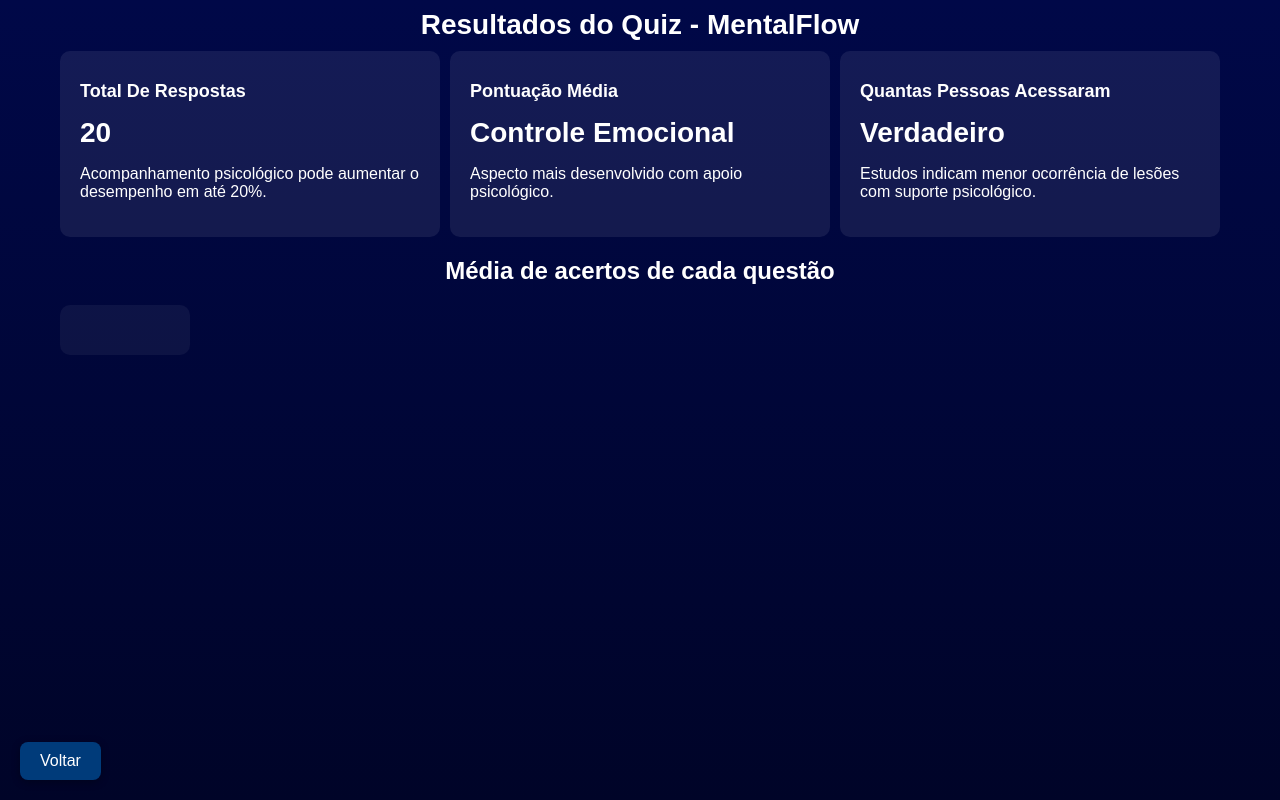
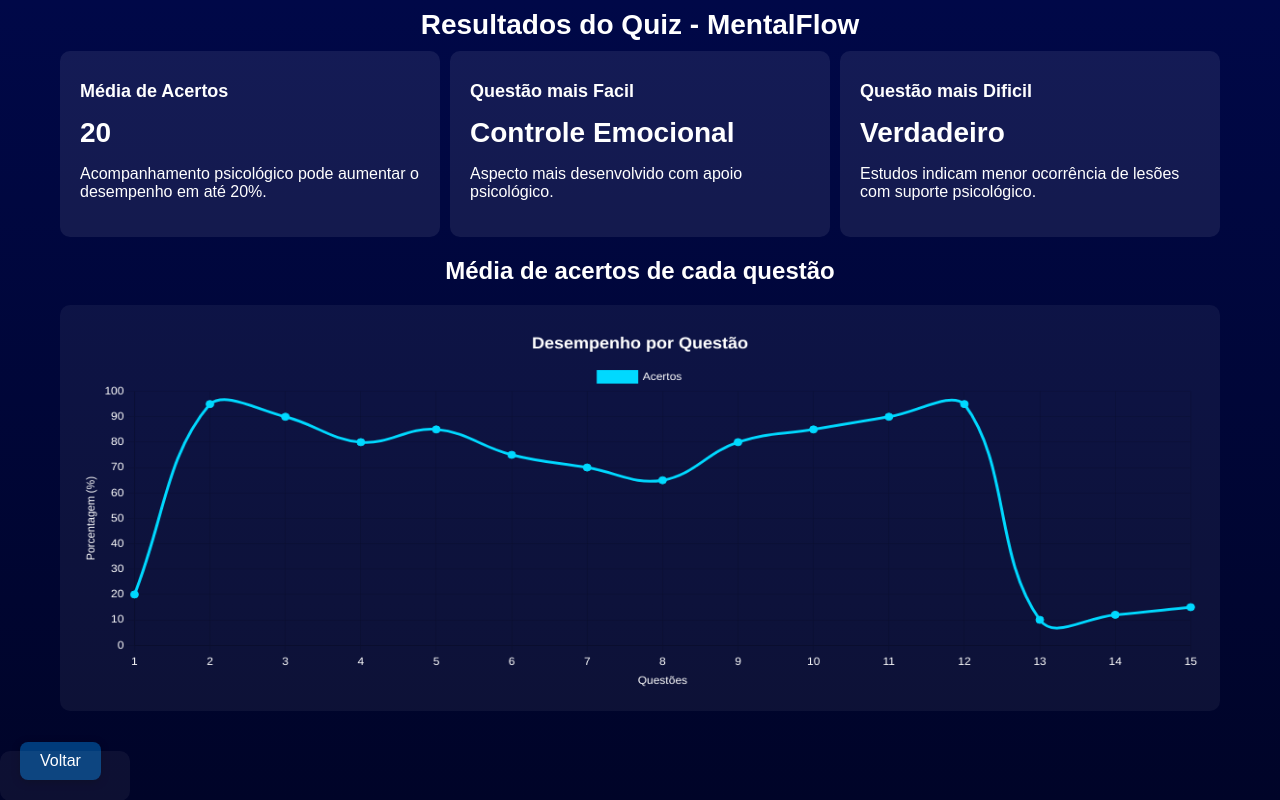
Before and after one commit to gustavobmf24/MentalFlow, a website: page public/simulador.html in a window 1280 px wide. Drawn offline with nearby package versions, Linux system fonts and the light colour scheme.

```diff
--- a/public/simulador.html
+++ b/public/simulador.html
@@ -1,5 +1,6 @@
 <!DOCTYPE html>
 <html lang="pt-BR">
+
 <head>
   <meta charset="UTF-8">
   <title>Dashboard MentalFlow</title>
@@ -8,23 +9,24 @@
 
 
 </head>
+
 <body>
   <div class="container">
     <h1>Resultados do Quiz - MentalFlow</h1>
 
     <div class="cards">
       <div class="card">
-        <h2>Total De Respostas</h2>
+        <h2>Média de Acertos</h2>
         <div class="valor">20</div>
         <p>Acompanhamento psicológico pode aumentar o desempenho em até 20%.</p>
       </div>
       <div class="card">
-        <h2>Pontuação Média</h2>
+        <h2>Questão mais Facil</h2>
         <div class="valor">Controle Emocional</div>
         <p>Aspecto mais desenvolvido com apoio psicológico.</p>
       </div>
       <div class="card">
-        <h2>Quantas Pessoas Acessaram</h2>
+        <h2>Questão mais Dificil</h2>
         <div class="valor">Verdadeiro</div>
         <p>Estudos indicam menor ocorrência de lesões com suporte psicológico.</p>
       </div>
@@ -37,11 +39,15 @@
   <!-- BOTÃO VOLTAR -->
   <button class="botao-voltar" onclick="voltarPagina()">Voltar</button>
 
+  <!-- Adicione este canvas no local onde deseja exibir o gráfico -->
+  <canvas id="grafico" width="800" height="400"></canvas>
+
+  <script src="https://cdn.jsdelivr.net/npm/chart.js"></script>
   <script>
-    const labels = ['1', '2', '3', '4', '5', '6', '7', '8', '9', '10', '11', '12', '13','14','15',];
+    const labels = ['1', '2', '3', '4', '5', '6', '7', '8', '9', '10', '11', '12', '13', '14', '15'];
 
     const Acertos = [20, 95, 90, 80, 85, 75, 70, 65, 80, 85, 90, 95, 10, 12, 15];
-    const Erros = [0, 40, 60, 70, 30, 45, 50, 55, 60, 65, 70, 75];
+    const Erros = [0, 40, 60, 70, 30, 45, 50, 55, 60, 65, 70, 75, 90, 88, 85];
 
     const respostasUsuario = JSON.parse(localStorage.getItem("respostasQuiz")) || [];
     const respostasCorretas = [
@@ -49,7 +55,17 @@
       "Controle emocional",
       "Verdadeiro",
       "Tática de jogo",
-      "Mais de 80%"
+      "Mais de 80%",
+      " Imaginar mentalmente a execução de uma tarefa com sucesso",
+      "Respiração controlada",
+      "A habilidade de se concentrar no que é relevante durante a performance",
+      "Auxiliar no controle da dor e na motivação para reabilitação",
+      "Recuperar-se emocionalmente após falhas ou desafios",
+      "Nível ótimo de ativação emocional e foco para melhor desempenho",
+      "Alta autoconfiança contribui para melhor desempenho",
+      "Promover bem-estar psicológico e maximizar o desempenho mental",
+      "Busca por recompensas externas como troféus e reconhecimento",
+      "Criar hábitos consistentes e positivos antes de competir",
     ];
     const usuario = respostasUsuario.map((resposta, i) => resposta === respostasCorretas[i] ? 100 : 0);
 
@@ -60,40 +76,64 @@
         datasets: [
           {
             label: 'Acertos',
-            data: comPsico,
-            borderColor: '#007bff',
+            data: Acertos,
+            borderColor: '#00d9ff',
+            backgroundColor: '#00d9ff',
             fill: false,
-            tension: 0.4
-          },
-          {
-            label: 'Erros',
-            data: semPsico,
-            borderColor: 'red',
-            fill: false,
-            tension: 0.4
+            tension: 0.4,
+            pointRadius: 4
           },
         ]
       },
       options: {
         responsive: true,
         plugins: {
-          legend: { labels: { color: 'white' } },
-          tooltip: { mode: 'index', intersect: false }
+          legend: {
+            labels: {
+              color: 'white'
+            }
+          },
+          tooltip: {
+            mode: 'index',
+            intersect: false
+          },
+          title: {
+            display: true,
+            text: 'Desempenho por Questão',
+            color: 'white',
+            font: {
+              size: 18
+            }
+          }
         },
         scales: {
-          x: { ticks: { color: 'white' } },
+          x: {
+            title: {
+              display: true,
+              text: 'Questões',
+              color: 'white'
+            },
+            ticks: {
+              color: 'white'
+            }
+          },
           y: {
             beginAtZero: true,
             max: 100,
-            ticks: { color: 'white' }
+            title: {
+              display: true,
+              text: 'Porcentagem (%)',
+              color: 'white'
+            },
+            ticks: {
+              color: 'white'
+            }
           }
         }
       }
     });
+  </script>
 
-    function voltarPagina() {
-    window.location.href = "./index.html";
-    }
-  </script>
 </body>
+
 </html>
--- a/src/models/usuarioModel.js
+++ b/src/models/usuarioModel.js
@@ -3,7 +3,7 @@
 function autenticar(email, senha) {
     console.log("ACESSEI O USUARIO MODEL \n \n\t\t >> Se aqui der erro de 'Error: connect ECONNREFUSED',\n \t\t >> verifique suas credenciais de acesso ao banco\n \t\t >> e se o servidor de seu BD está rodando corretamente. \n\n function entrar(): ", email, senha)
     var instrucaoSql = `
-        SELECT nome, email as empresaId FROM usuario WHERE email = '${email}' AND senha = '${senha}';
+        SELECT nome, email as cadastroId FROM cadastro WHERE email = '${email}' AND senha = '${senha}';
     `;
     console.log("Executando a instrução SQL: \n" + instrucaoSql);
     return database.executar(instrucaoSql);
```
Also changed, not shown: public/index.html (+3 -3 lines), public/login.html (+14 -12 lines), src/controllers/usuarioController.js (+10 -11 lines).
